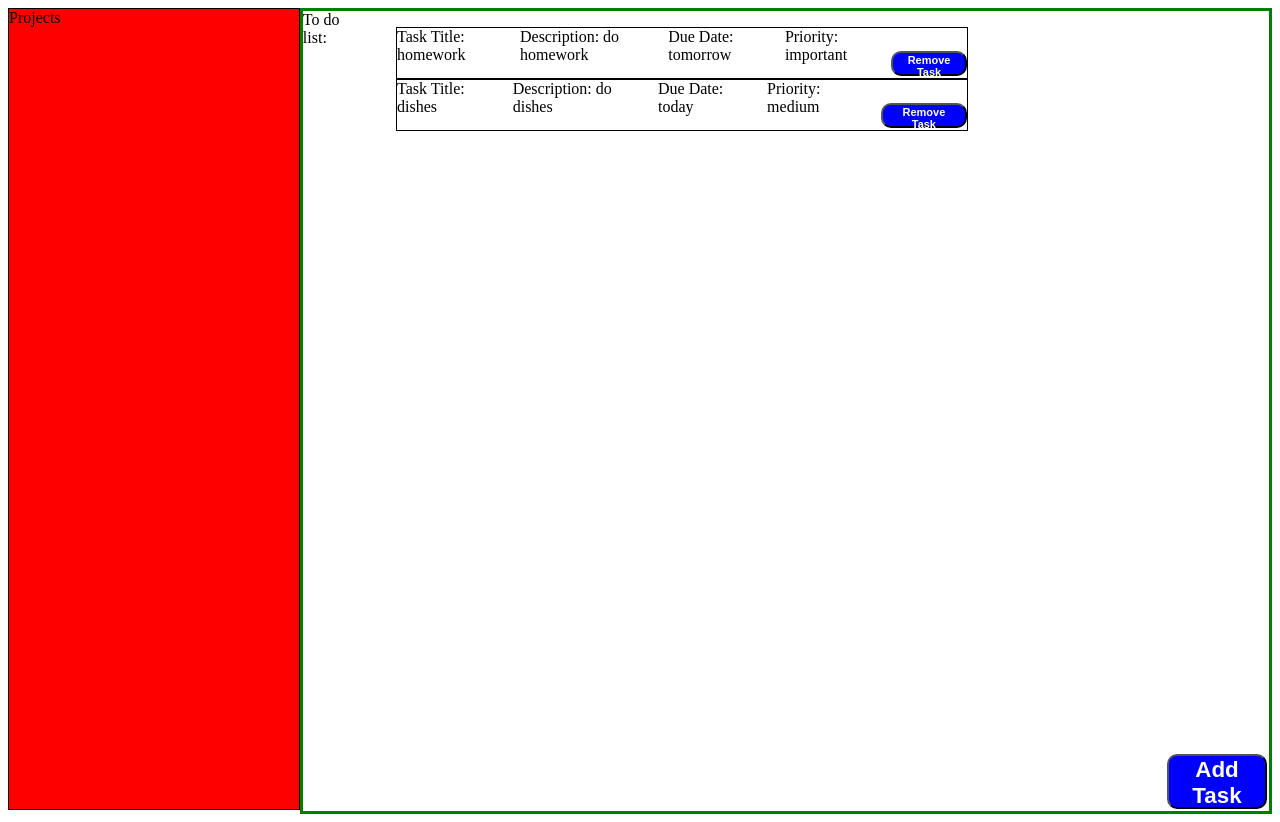
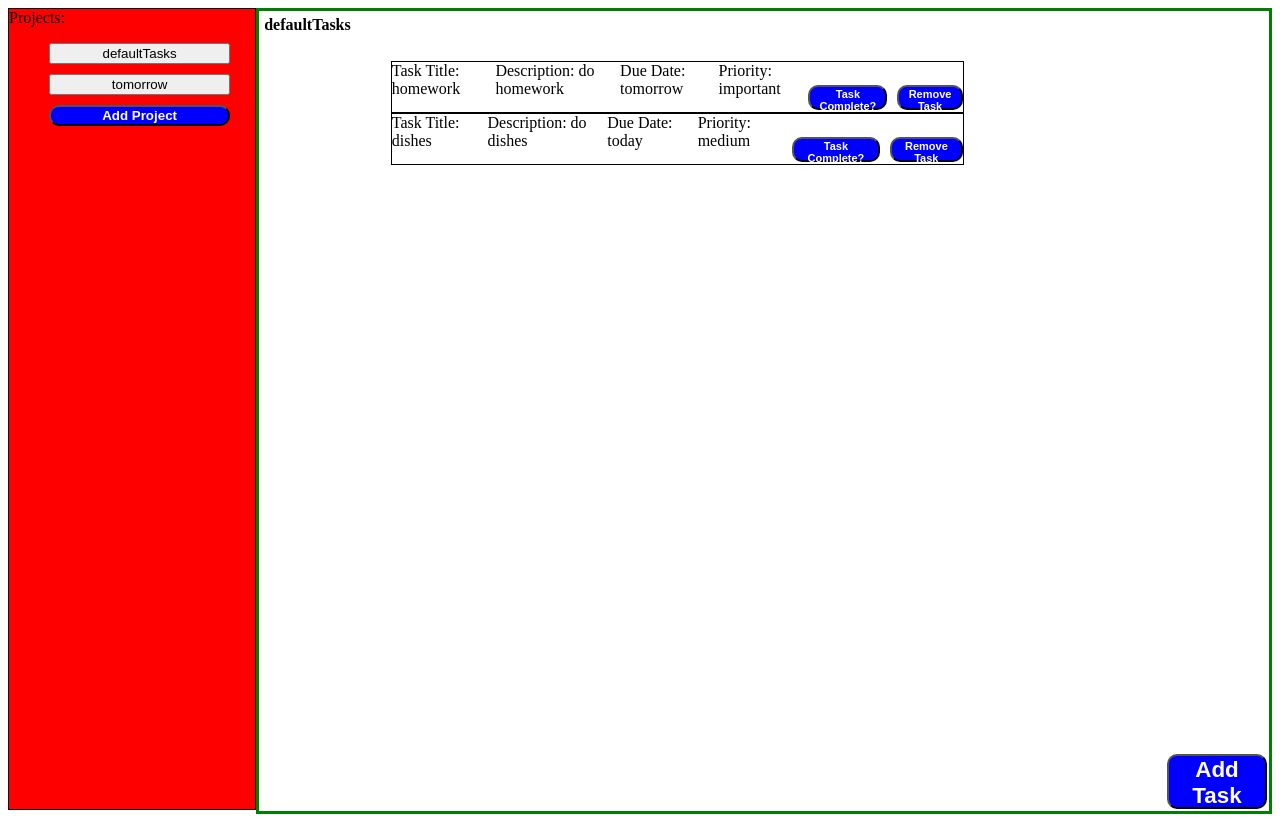
Before and after one commit to bpfahert/todo, a website built with webpack: page dist/index.html in a window 1280 px wide. Built offline with nearby package versions, Linux system fonts and the light colour scheme.

Commit message:
Add ability to change and add projects
Added ability to add new projects. clicking on a project will display its tasks.

```diff
--- a/src/dom.js
+++ b/src/dom.js
@@ -4,16 +4,18 @@ addTaskBtn.addEventListener('click', () => {
    document.getElementById("form").style.display="block";
 });
 
-function openForm() {
-    document.getElementById("form").style.display="block";
+//REWORK OPEN AND CLOSE FORMS TO SUPPORT PROJECT AND TASK FORMS
+function openForm(form) {
+    document.getElementById(form).style.display="block";
 
 }
 
-function closeForm() {
-    document.getElementById("form").style.display="none";
+function closeForm(form) {
+    document.getElementById(form).style.display="none";
 }
 
 function removeAllTasks() {
+    //REMOVE PROJECT TITLE
     let allTasks = document.querySelectorAll(".taskentry");
     allTasks.forEach(task => {
         task.remove();
@@ -22,7 +24,7 @@ function removeAllTasks() {
 
 
 function renderTasks(array) {
-    //Remove all task dom elements
+    //Remove all task dom elements, then render task array
     removeAllTasks();
     for (let i = 0; i < array.length; i++) {
     const taskList = document.querySelector(".tasklist")
@@ -39,6 +41,16 @@ function renderTasks(array) {
     let newPriority = document.createElement("li");
     newPriority.textContent = `Priority: ${array[i].priority}`;
 
+    let completeBtn = document.createElement("button");
+    completeBtn.setAttribute("type", "button");
+    completeBtn.classList += "completetaskbtn";
+    if (array[i].complete == true) {
+        completeBtn.textContent = "Completed";
+    }
+    else {
+    completeBtn.textContent = "Task Complete?";
+    };
+
     let removeBtn = document.createElement("button");
     removeBtn.setAttribute("type", "button");
     removeBtn.classList += "removetaskbtn";
@@ -51,6 +63,7 @@ function renderTasks(array) {
     newTask.appendChild(newDescription);
     newTask.appendChild(newDueDate);
     newTask.appendChild(newPriority);
+    newTask.appendChild(completeBtn);
     newTask.appendChild(removeBtn);
 
     removeBtn.addEventListener('click', () => {
@@ -62,15 +75,61 @@ function renderTasks(array) {
         }
         newTask.remove();
     });
+
+    //Only works once, won't switch back
+    completeBtn.addEventListener('click', () => {
+        if (completeBtn.textContent == "Task Complete?") {
+            array[i].complete = true;
+            completeBtn.textContent = "Completed";
+        }
+        else {
+            completeBtn.textContent == "Task Complete?";
+        }
+    });
+
     }
+}
 
+//render the sidebar from projects array
+function renderSidebar(project) {
+    removeAllProjects();
+
+    //RemoveTitle() needed
+
+
+    for (let i = 0; i < project.length; i++) {
+        let addProjectBtn = document.querySelector(".addprojectbtn");
+        let projectList = document.querySelector(".projectlist");
+        let projectEntry = document.createElement("button");
+
+        projectEntry.setAttribute("type", "button");
+        projectEntry.classList += "project";
+        projectEntry.textContent = `${project[i].name}`;
+
+        projectList.insertBefore(projectEntry, addProjectBtn);
+
+        projectEntry.addEventListener('click', () => {
+            let currentProject = project[i].array;
+            let currentProjectTitle = document.querySelector(".currentprojecttitle");
+            currentProjectTitle.textContent = `${project[i].name}`;
+            renderTasks(currentProject);
+        });
+    };
+};
+
+function removeAllProjects() {
+    let allProjects = document.querySelectorAll(".project");
+    allProjects.forEach(project => {
+        project.remove();
+    });
 }
 
 
-
+ //check if needed to export removeAllTasks
 export {
     openForm,
     closeForm,
     renderTasks,
-    removeAllTasks
+    removeAllTasks,
+    renderSidebar
 };
--- a/src/index.js
+++ b/src/index.js
@@ -1,32 +1,77 @@
 import './style.css';
-import {removeAllTasks, closeForm, openForm, renderTasks} from './dom';
+import {removeAllTasks, closeForm, openForm, renderTasks, renderSidebar} from './dom';
 
-let projects = [];
-let defaultTasks = [];
-projects[0] = defaultTasks;
-
-const taskFactory = (title, description, dueDate, priority) => {
-
-    return {title, description, dueDate, priority};
+//Factory function to make projects
+const projectFactory = (projectName) => {
+    let name = projectName;
+    let array = [];
+    return {name, array};
 };
 
-const task = taskFactory('homework', 'do homework', 'tomorrow', 'important');
-const secondTask = taskFactory('dishes', 'do dishes', 'today', 'medium');
-defaultTasks.push(task);
-defaultTasks.push(secondTask);
-
-renderTasks(projects[0]);
+//initializing and test projects
+let projectArray = [];
+projectArray[0] = projectFactory("defaultTasks");
+projectArray[1] = projectFactory("tomorrow");
 
 
-let submitBtn = document.querySelector(".submitbtn");
+
+//Factory function to create task objects
+const taskFactory = (title, description, dueDate, priority, complete = false ) => {
+
+    return {title, description, dueDate, priority, complete};
+};
+
+
+//creates test tasks and puts them into test project arrays
+const task = taskFactory('homework', 'do homework', 'tomorrow', 'important', false);
+const secondTask = taskFactory('dishes', 'do dishes', 'today', 'medium', false);
+projectArray[0].array.push(task);
+projectArray[0].array.push(secondTask);
+const tomorrowTask = taskFactory('laundry');
+projectArray[1].array.push(tomorrowTask);
+
+//renders the defaultTasks array
+renderTasks(projectArray[0].array);
+
+//button for creating a new task
+
+//TODO: ALLOW ADDING TASKS TO SELECTED PROJECT
+let submitBtn = document.querySelector(".submittaskbtn");
 submitBtn.addEventListener('click', () => {
     const newTitle = document.querySelector("#title");
     const newDescription = document.querySelector("#description");
     const newDueDate = document.querySelector("#duedate");
     const newPriority = document.querySelector("#priority");
     const newTask = taskFactory(`${newTitle.value}`, `${newDescription.value}`, `${newDueDate.value}`, `${newPriority.value}`);
-    defaultTasks.push(newTask);
-    renderTasks(projects[0]);
-    closeForm();
-    console.table(defaultTasks);
+    projectArray[0].array.push(newTask);
+    renderTasks(projectArray[0].array);
+    closeForm("form");
 });
+
+//initial sidebar render
+renderSidebar(projectArray);
+
+//Button to add new projects
+let submitprojectBtn = document.querySelector(".projectsubmitbtn");
+submitprojectBtn.addEventListener('click', () => {
+    const newProjectName = document.querySelector("#projectname");
+    const newProject = projectFactory(`${newProjectName.value}`);
+    projectArray.push(newProject);
+    renderSidebar(projectArray);
+    closeForm("projectform");
+
+});
+
+//button to open new project form
+let projectFormBtn = document.querySelector('.addprojectbtn');
+projectFormBtn.addEventListener('click', () => {
+    openForm("projectform");
+});
+
+
+// console.log(Object.keys({projects})[0]);
+console.log(projectArray[0].name);
+console.log(projectArray[0].array);
+console.table(projectArray);
+// console.log(projects[0].name);
+// console.log(defaultTasks.name);
--- a/src/style.css
+++ b/src/style.css
@@ -1,16 +1,35 @@
+li {
+  list-style: none;
+}
+
 #container {
   display: flex;
 
 }
 
 .sidebar {
-  display: flex;
   flex-direction: column;
   background: red;
   width: 30%;
   height: 800px;
   border: solid black 1px;
   justify-self: flex-start;
+
+}
+
+.projectlist {
+  display: flex;
+  flex-direction: column;
+  justify-content: center;
+  margin-right: 25px;
+  gap: 10px;
+}
+
+#projectform {
+  display: none;
+  background-color: white;
+  border: solid black 1px;
+  padding: 10px;
 
 }
 
@@ -34,8 +53,10 @@
   height: 50px;
 }
 
-
-.addtaskbtn, .removetaskbtn {
+.addtaskbtn,
+.completetaskbtn,
+.removetaskbtn,
+.addprojectbtn {
   border-radius: 10px;
   background-color: blue;
   font-weight: bold;
@@ -49,6 +70,15 @@
   margin: 2px;
 }
 
+.completetaskbtn {
+  margin-top: 2px;
+  margin-bottom: 2px;
+  height: 25px;
+  font-size: 11px;
+  width: 110px;
+  align-self: flex-end;
+}
+
 .removetaskbtn {
   margin-top: 2px;
   margin-bottom: 2px;
@@ -58,11 +88,19 @@
   align-self: flex-end;
 }
 
+.currentprojecttitle {
+  width: 90px;
+  margin-left: 5px;
+  margin-top: 5px;
+  font-weight: bold;
+}
+
 .tasklist {
   display: flex;
   flex: auto;
   flex-direction: column;
   list-style: none;
+  margin-top: 50px;
 }
 
 #taskform {
```
Also changed, not shown: dist/index.html, dist/main.js.
